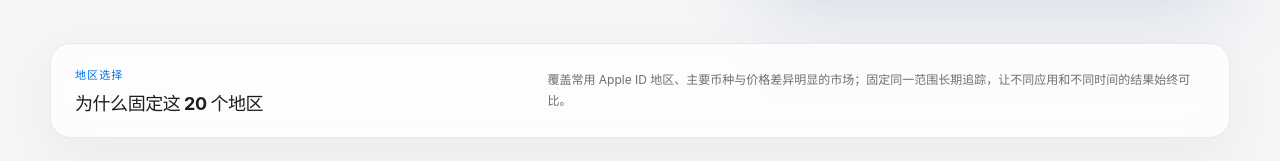
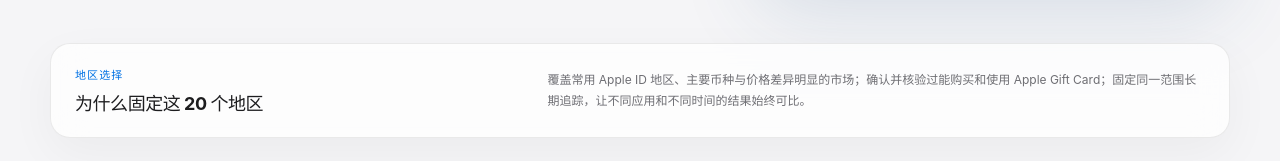
Before and after one commit to o614/appstore-global-price, a Next.js app: page / in a window 1280 px wide. Shown: the part 719-880 px from the top of the page. Built offline with nearby package versions, Linux system fonts and the light colour scheme; no server answers.

Commit message:
Update page.tsx

```diff
--- a/app/page.tsx
+++ b/app/page.tsx
@@ -108,7 +108,7 @@ export default function Home() {
           <span className="eyebrow">地区选择</span>
           <strong id="coverage-note-title">为什么固定这 20 个地区</strong>
         </div>
-        <p>覆盖常用 Apple ID 地区、主要币种与价格差异明显的市场；固定同一范围长期追踪，让不同应用和不同时间的结果始终可比。</p>
+        <p>覆盖常用 Apple ID 地区、主要币种与价格差异明显的市场；确认并核验过能购买和使用 Apple Gift Card；固定同一范围长期追踪，让不同应用和不同时间的结果始终可比。</p>
       </section>
 
       <AppDirectory apps={cardApps} />
```
